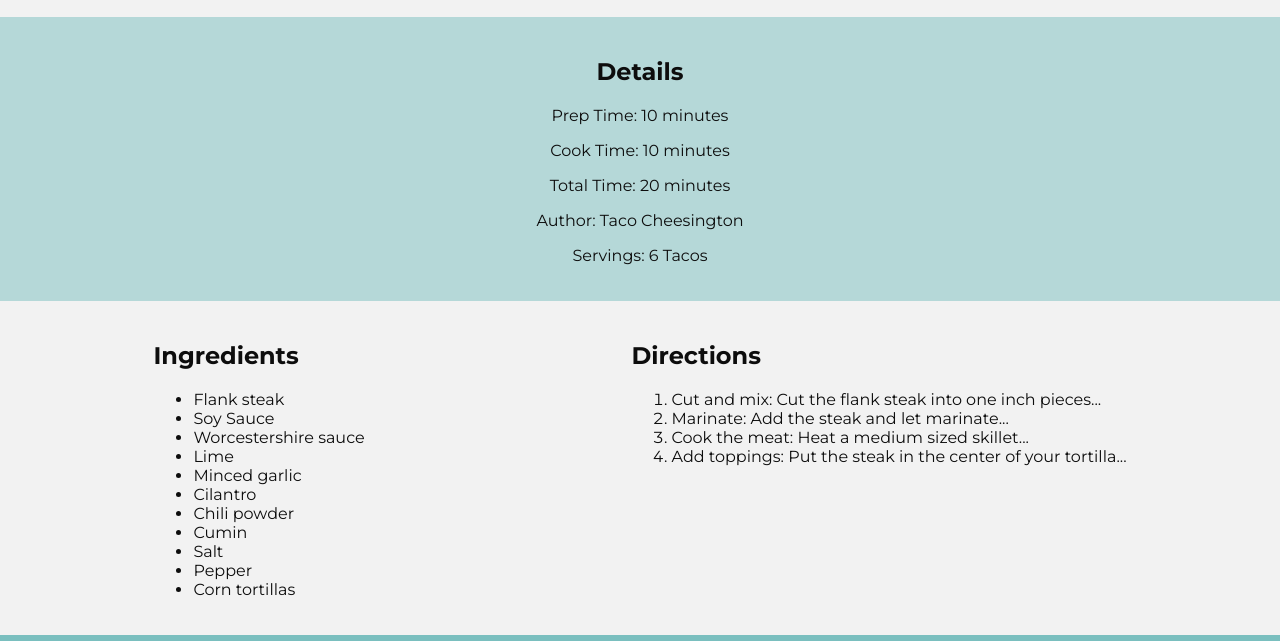
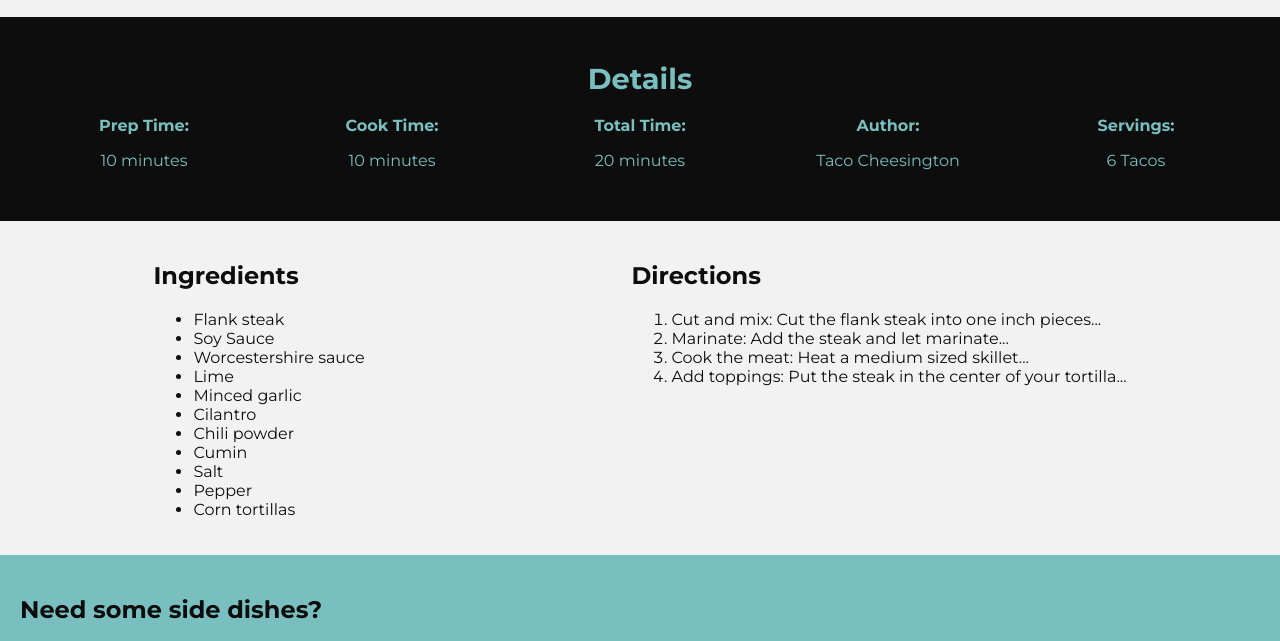
Before and after one commit to namelessfaerie/recipe, a plain HTML site: page index.html in a window 1280 px wide. Shown: the part 787-1428 px from the top of the page. Drawn offline with Linux system fonts and the light colour scheme.

Commit message:
moreprogress

```diff
--- a/index.html
+++ b/index.html
@@ -50,12 +50,28 @@
 
         <section class="recipe-details">
             <h2>Details</h2>
-            <p>Prep Time: 10 minutes</p>
-            <p>Cook Time: 10 minutes</p>
-            <p>Total Time: 20 minutes</p>
-            <p>Author: Taco Cheesington</p>
-            <p>Servings: 6 Tacos</p>
+            <div class="detail-item">
+                <p class="detail-title">Prep Time:</p>
+                <p class="detail-info">10 minutes</p>
+            </div>
+            <div class="detail-item">
+                <p class="detail-title">Cook Time:</p>
+                <p class="detail-info">10 minutes</p>
+            </div>
+            <div class="detail-item">
+                <p class="detail-title">Total Time:</p>
+                <p class="detail-info">20 minutes</p>
+            </div>
+            <div class="detail-item">
+                <p class="detail-title">Author:</p>
+                <p class="detail-info">Taco Cheesington</p>
+            </div>
+            <div class="detail-item">
+                <p class="detail-title">Servings:</p>
+                <p class="detail-info">6 Tacos</p>
+            </div>
         </section>
+
 
         <section class="ingredients-directions">
             <div class="ingredients">
@@ -89,7 +105,7 @@
             <h2>Need some side dishes?</h2>
             <div class="side-dish">
                 <img src="images/mexican-rice.png" alt="Mexican Rice">
-                <h1>Mexican Rice</h1>>
+                <h2>Mexican Rice</h2>>
                 <p>Traditional recipe with a twist.</p>
                 <p>Rating: 4 of 5 Stars</p>
             </div>
--- a/styles.css
+++ b/styles.css
@@ -72,9 +72,37 @@ header {
 
 /* Recipe Details */
 .recipe-details {
-    background-color: rgba(122, 191, 191, 0.5);
+    background-color: #0D0D0D;
+    color: #7ABFBF;
     padding: 20px;
     text-align: center;
+    display: flex;
+    flex-wrap: wrap;
+    justify-content: space-evenly;
+}
+
+.recipe-details h2 {
+    width: 100%;
+    font-size: 1.8rem;
+    color: #7ABFBF;
+    margin-bottom: 20px;
+}
+
+.detail-item {
+    flex: 1 1 150px;
+    margin-bottom: 15px;
+}
+
+.detail-title {
+    font-size: 1rem;
+    font-weight: bold;
+    color: #7ABFBF;
+    margin: 0;
+}
+
+.detail-info {
+    font-size: 1rem;
+    color: #7ABFBF;
 }
 
 /* Ingredients & Directions */
@@ -102,6 +130,7 @@ footer {
     color: white;
     padding: 20px;
     text-align: center;
+    size: 20px;
 }
 
 .social-links img {
```
